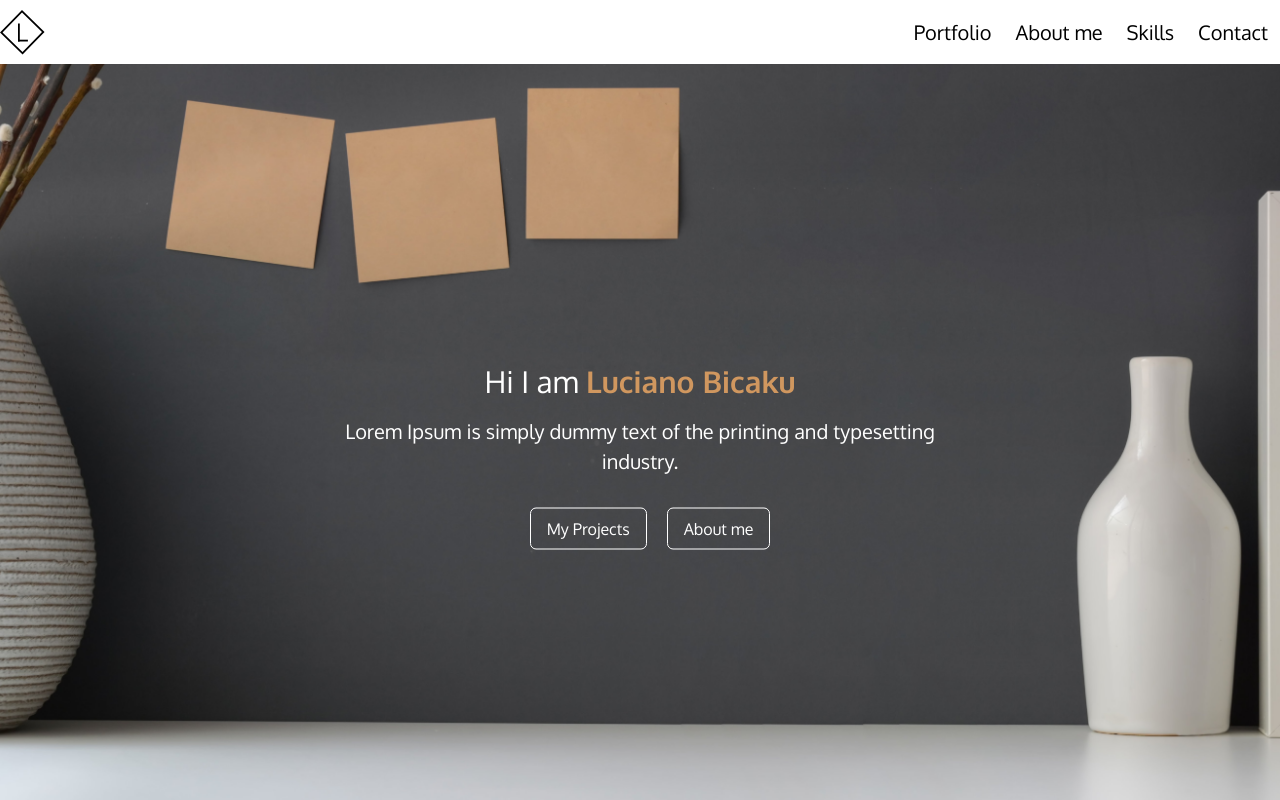
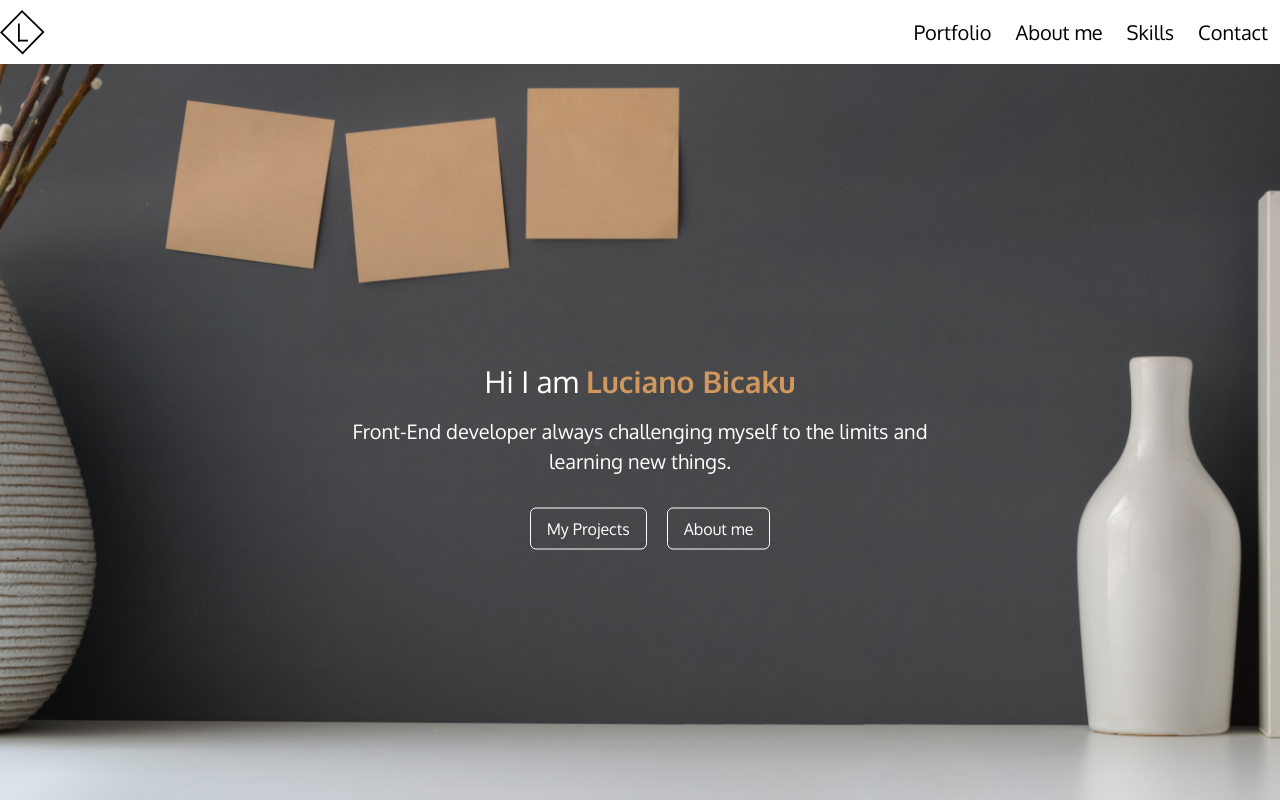
Before and after one commit to LucianoBicaku2307200/Portfolio, a React (Create React App) app: page / in a window 1280 px wide. Shown: the top 800 px of the page. Built offline with nearby package versions, Linux system fonts and the light colour scheme.

Commit message:
changed subtitle

```diff
--- a/src/components/HeroSection/index.js
+++ b/src/components/HeroSection/index.js
@@ -27,8 +27,8 @@ export default function HeroSection() {
             <span className="font-bold text-primary">Luciano Bicaku</span>
           </h1>
           <p className="text-center text-xl">
-            Lorem Ipsum is simply dummy text of the printing and typesetting
-            industry.
+            Front-End developer always challenging myself to the limits and
+            learning new things.
           </p>
           <div className="flex flex-row text-base text-white justify-center my-8">
             <Button
```
